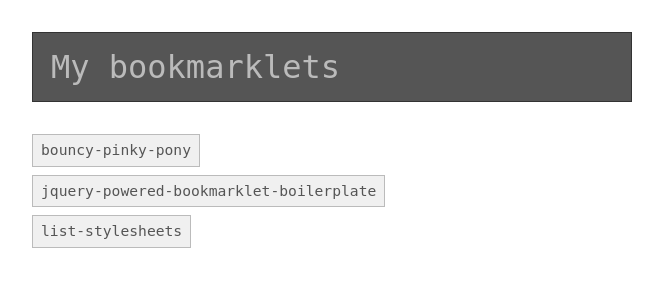
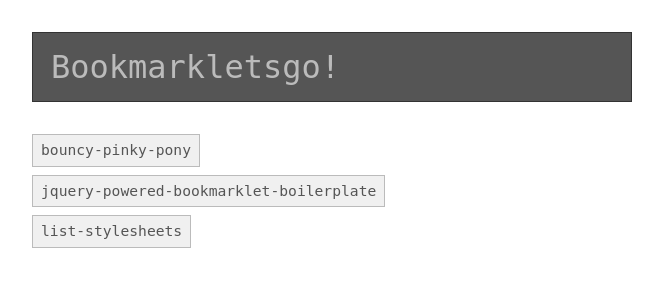
Before and after one commit to soxofaan/bookmarkletsgo, a PHP site: page /index.html in a window 1280 px wide. Shown: the top 300 px of the page, without its empty margins (308-971 px from the left). Run offline with PHP 8.4, Linux system fonts and the light colour scheme.

Commit message:
Changed name to "Bookmarkletsgo!" (instead of dull "My Bookmarklets") and added README.md

```diff
--- a/index.html
+++ b/index.html
@@ -3,15 +3,15 @@
 <head>
     <meta charset="utf-8">
 
-    <title>My bookmarklets</title>
-    <meta name="description" content="A collection of my bookmarklets">
+    <title>Bookmarkletsgo</title>
+    <meta name="description" content="A collection of bookmarklets">
 
     <link rel="stylesheet" href="css/style.css">
 </head>
 <body>
 
     <div id="page">
-        <h1>My bookmarklets</h1>
+        <h1>Bookmarkletsgo!</h1>
 
         <ul class="bookmarklets">
             <li><a href="javascript:%28function%28e%2Ct%29%7Bvar%20i%3Dt.createElement%28%22img%22%29%3Bi.src%3D%22http%3A%2F%2F25.media.tumblr.com%2Ftumblr_m9le7kBGy51rf54jjo1_400.gif%22%3Bvar%20o%3Di.style%3Bo.position%3D%22fixed%22%2Co.bottom%3D%220%22%2Co.left%3D%2220%25%22%2Co%5B%22z-index%22%5D%3D1e4%2Ct.body.appendChild%28i%29%7D%29%28window%2Cdocument%29%3B" title="bouncy pinky pony" class="bookmarklet">bouncy-pinky-pony</a></li>
--- a/index.php
+++ b/index.php
@@ -3,15 +3,15 @@
 <head>
     <meta charset="utf-8">
 
-    <title>My bookmarklets</title>
-    <meta name="description" content="A collection of my bookmarklets">
+    <title>Bookmarkletsgo</title>
+    <meta name="description" content="A collection of bookmarklets">
 
     <link rel="stylesheet" href="css/style.css">
 </head>
 <body>
 
     <div id="page">
-        <h1>My bookmarklets</h1>
+        <h1>Bookmarkletsgo!</h1>
 
         <ul class="bookmarklets">
             <?php
```
Also changed, not shown: README.md (added).
